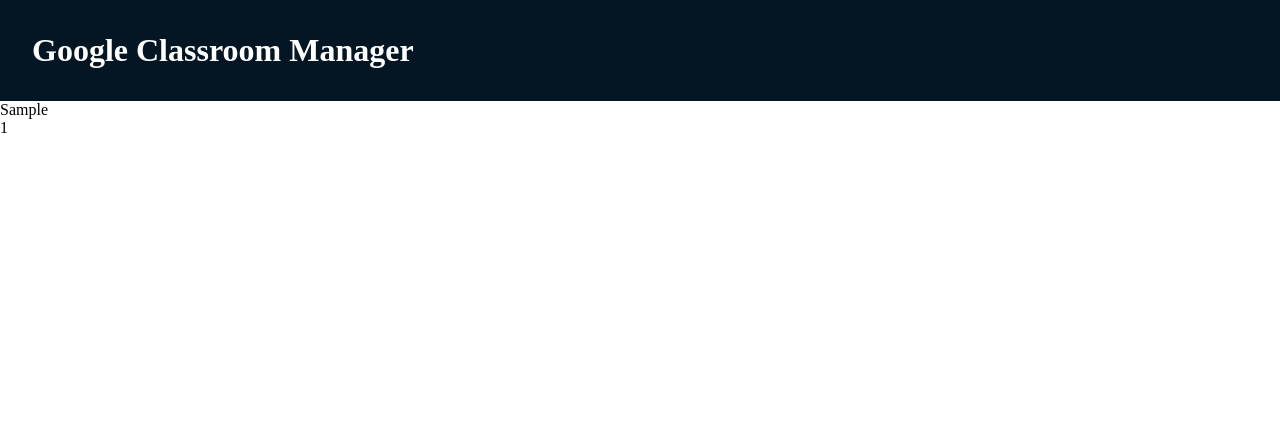
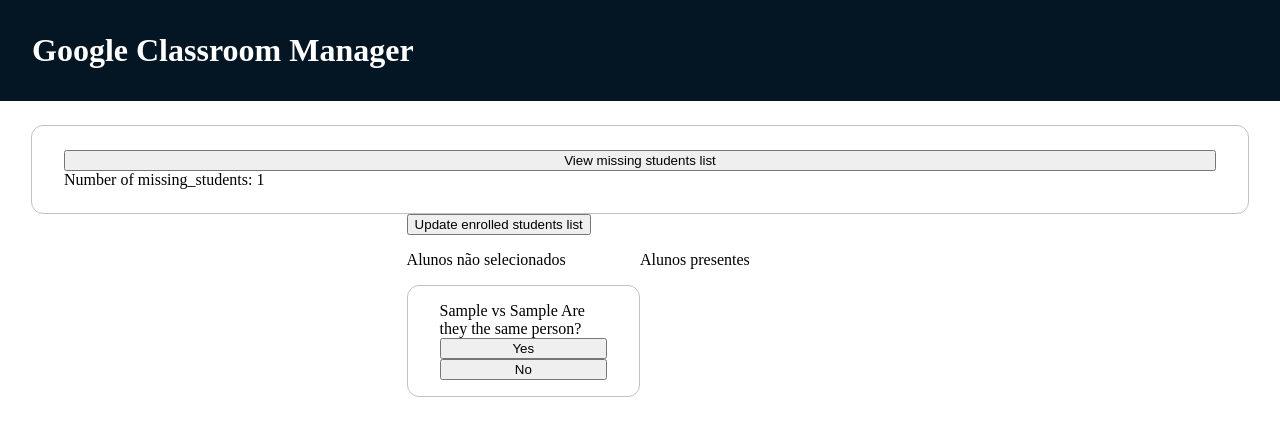
Before and after one commit to romeuborges19/django-classroom-app, a Django app: template classroom/templates/missing_students.html in a window 1280 px wide. Shown: the top 436 px of the page. Run offline with Django 4.2, Linux system fonts and the light colour scheme; the template is opened without the code that fills it: most values are stand-ins (such as "Sample title", 1, 10 or a date in 2020); some libraries are stand-ins or nearby versions.

Commit message:
feat: inicia implementação de gerenciamento manual de lista de alunos aprovados

```diff
--- a/classroom/api/api.py
+++ b/classroom/api/api.py
@@ -59,7 +59,7 @@
                 students_list = []
                 i = 1
                 for students in students_data:
-                    for i, student in enumerate(students):
+                    for student in students:
                         students_list.append({"id": i,
                                               "fullname": student['profile']['name']['fullName'],
                                               "email": student['profile']['emailAddress']})
--- /dev/null
+++ b/classroom/static/classroom/css/missing_students.css
@@ -0,0 +1,63 @@
+main {
+	display: flex;
+	justify-content: center;
+	align-items: center;
+}
+
+.main-container {
+	display: flex;
+	flex-direction: column;
+	width: 90%;
+	align-items: center;
+	justify-content: center;
+	padding-top: 1.5rem;
+}
+
+.content-container {
+	display: flex;
+	flex-direction: column;
+	padding: 1.5rem 2rem;
+	border: 1px solid #c2c2c2;
+	border-radius: 12px;
+	width: 100%;
+}
+
+.missing-students-list {
+	display: none;
+}
+
+.card-container-container {
+	display: flex;
+	flex-direction: column;
+	gap: 0.5rem;
+}
+
+.card-container {
+	display: flex;
+	flex-direction: column;
+	padding: 1rem 2rem;
+	border: 1px solid #c2c2c2;
+	border-radius: 12px;
+}
+
+.options-container {
+	display: flex;
+	flex-direction: column;
+	margin-top: 10px;
+}
+
+.column,
+.not-selected {
+	display: flex;
+	flex-direction: column;
+}
+
+.lists-container {
+	display: flex;
+	justify-content: space-between;
+	width: 100%;
+}
+
+.list-container {
+	width: 100%;
+}
--- a/classroom/templates/missing_students.html
+++ b/classroom/templates/missing_students.html
@@ -6,15 +6,125 @@
 {% block title %} Create Group of Classes {% endblock title %}
 
 {% block extra_css %}
-<link rel="stylesheet" type="text/css" href="">
+<link rel="stylesheet" type="text/css" href="{% static 'classroom/css/missing_students.css' %}">
 {% endblock extra_css %}
 
 {% block content %}
 <main>
 	<div class="main-container">
-		{{ missing_list }}
-		<br>
-		{{ num_missing_list }}
-	</div>
+		<div class="content-container">
+			<button id="view-list-button" data-update-url="{% url 'classroom:missing' group.pk %}">View missing students list</button>
+			<div class="missing-students-number">
+				Number of missing_students: {{ num_missing_list }}
+			</div>
+			<div class="missing-students-list">
+				{% for student in missing_list %}
+					<div class="missing-student">
+					{{ student.email }} - {{ student.fullname }}<br>
+					</div>
+				{% endfor %}
+				<br>
+			</div>
+		</div>
+		<div class="comparison-container">
+			<div class="comparison-header-container">
+				<button id="update-button">Update enrolled students list</button>
+			</div>
+			<div class="lists-container">
+				<div class="list-container">
+					<p> Alunos não selecionados </p>
+					<div class="not-selected">
+						{% for comparison in comparison_list %}
+						<div class="card-container">
+							{{ comparison.0 }} vs {{ comparison.1 }}
+							Are they the same person?
+							<button class="yes-button" value="{{ comparison.0 }}">Yes</button><button class="no-button" value="{{ comparison.0 }}">No</button>
+						</div>
+						{% endfor %}
+					</div>
+				</div>
+				<div class="list-container">
+					<div class="selected-container">
+						<p> Alunos presentes </p>
+						<div class="selected">
+						</div>
+					</div>
+				</div>
+			</div>
+		</div>
 </main>
+<script src="https://code.jquery.com/jquery-3.6.0.min.js"></script>
+<script>
+
+const notMissingList = []
+
+$(document).ready(function () {
+	var active = false;
+	$('#view-list-button').click(function () {
+		if (active) {
+			active = false;
+			$('.missing-students-list').hide();
+		} else {
+			active = true;
+			$('.missing-students-list').show();
+		}
+	})
+	$('.yes-button').click(function () {
+		var name = $(this).val();
+
+		if(!notMissingList.includes(name)) {
+			notMissingList.push(name);
+			$(this).parent().appendTo('.selected');
+		}
+	})
+
+	$('.no-button').click(function() {
+		var name = $(this).val();
+
+		if (notMissingList.includes(name)) {
+			let index = notMissingList.indexOf(name);
+			notMissingList.splice(index, 1);
+			$('.not-selected').prepend($(this).parent());
+		}
+	})
+
+	$('#update-button').click(function() {
+		function getCookie(name) {
+			let cookieValue = null;
+			if(document.cookie && document.cookie != '') {
+				const cookies = document.cookie.split(';');
+				for(let i = 0; i < cookies.length; i++) {
+					const cookie = cookies[i].trim();
+
+					if (cookie.substring(0, name.length + 1) === (name + '=')) {
+						cookieValue = decodeURIComponent(cookie.substring(name.length + 1));
+						break;
+					}
+				}
+			}
+			return cookieValue;
+		}
+
+		const csrftoken = getCookie('csrftoken');
+		const updateUrl = $(this).data('update-url');
+
+		$.ajax({
+			url: updateUrl,
+			method: 'POST',
+			headers: {'X-CSRFToken': csrftoken},
+			data: { not_missing_list: notMissingList},
+			mode: 'same-origin',
+			success: function(response) {
+					if(response.error) {
+						alert(response.error);
+					} else {
+						console.log('treco')
+						location.reload()
+					}
+				}
+		})
+	})
+})
+
+</script>
 {% endblock content %}
```
Also changed, not shown: classroom/static/classroom/css/group_detail.css (+31 -7 lines), classroom/templates/group_detail.html (+14 -1 lines), classroom/views.py (+40 -6 lines).
